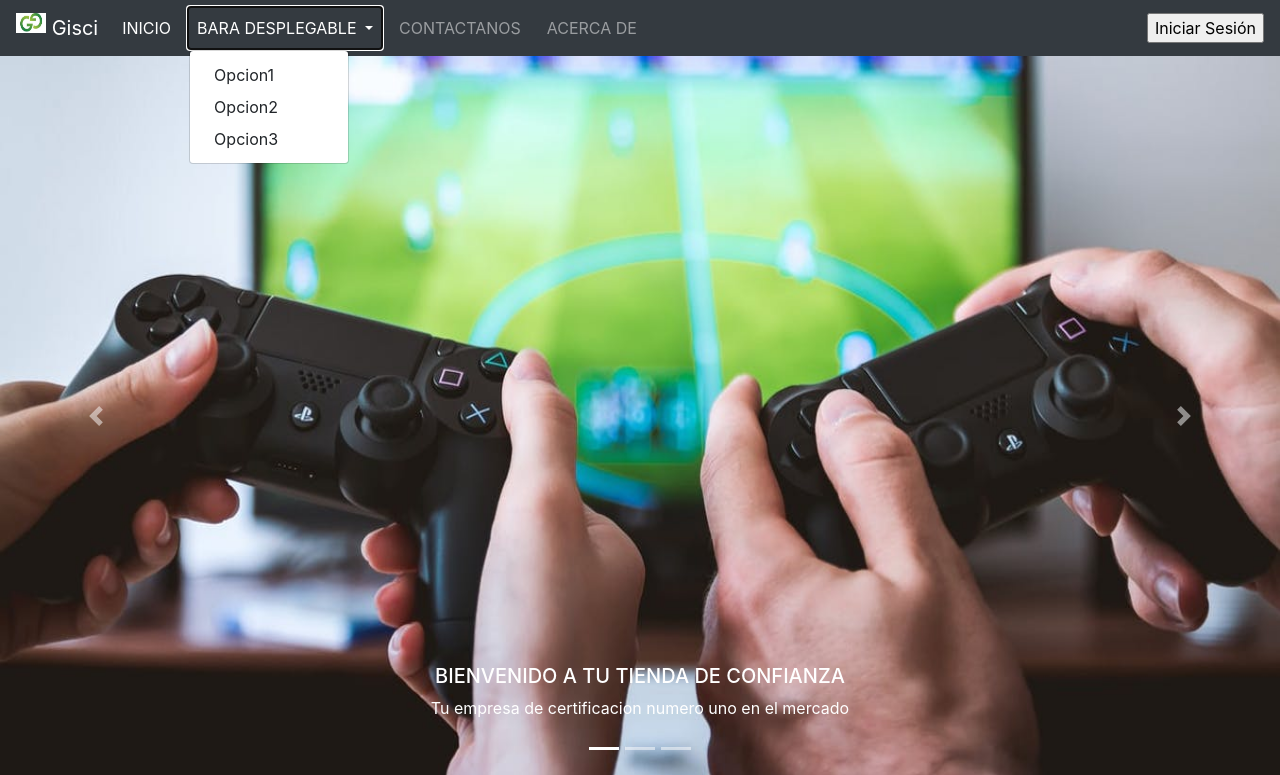
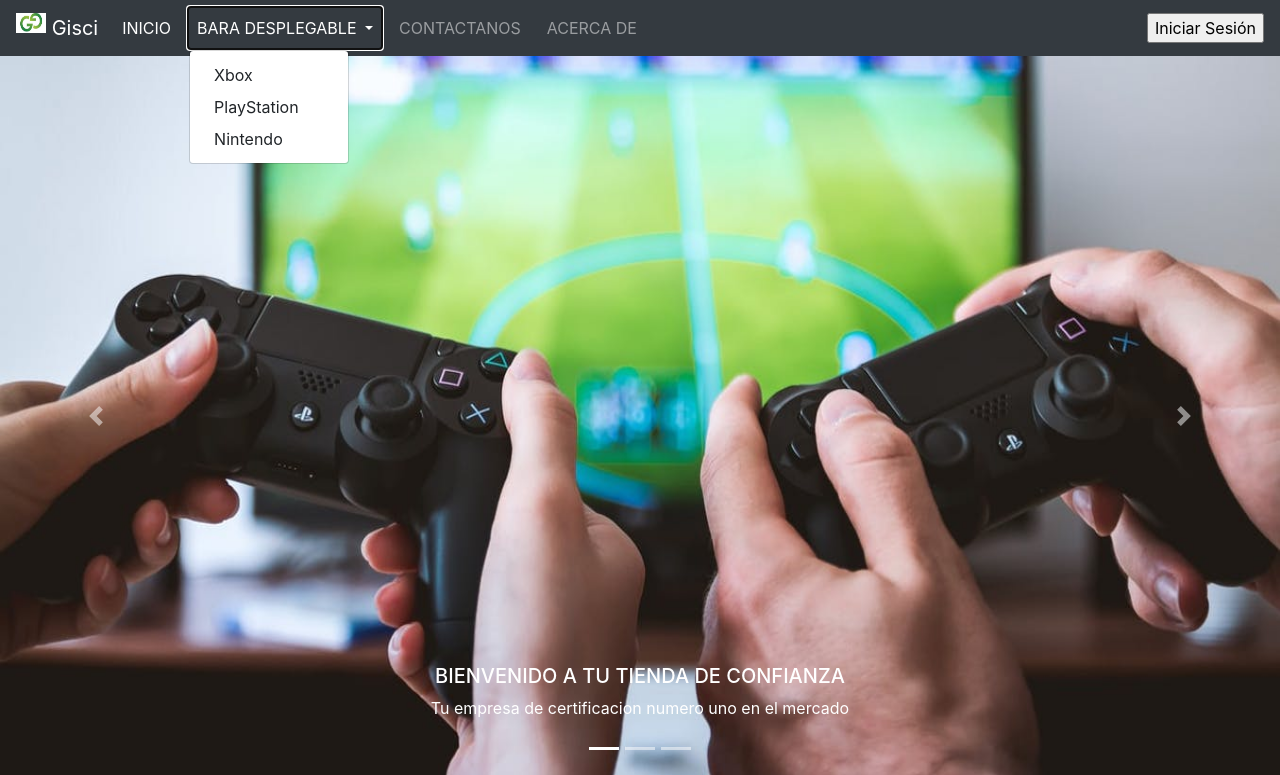
Before and after one commit to ViicVaporub/ProyectoWEB, a PHP site: page /home.php in a window 1280 px wide, after a click on "BARA DESPLEGABLE". Shown: the top 775 px of the page. Run offline with PHP 8.4, Linux system fonts and the light colour scheme; some libraries are stand-ins or nearby versions.

Commit message:
Agregue opciones al menu
Agregue las categorias al submenu

```diff
--- a/encabezado.php
+++ b/encabezado.php
@@ -24,9 +24,9 @@
                       BARA DESPLEGABLE
                     </a>
                     <div class="dropdown-menu" aria-labelledby="navbarDropdownMenuLink">
-                      <a class="dropdown-item" href="Cshare.php">Opcion1</a>
-                      <a class="dropdown-item" href="html.php">Opcion2</a>
-                      <a class="dropdown-item" href="java.php">Opcion3</a>
+                      <a class="dropdown-item" href="Cshare.php">Xbox</a>
+                      <a class="dropdown-item" href="html.php">PlayStation</a>
+                      <a class="dropdown-item" href="java.php">Nintendo</a>
                     </div>
                   </li>
                   <li class="nav-item" style="margin-left: 10px;">
```
